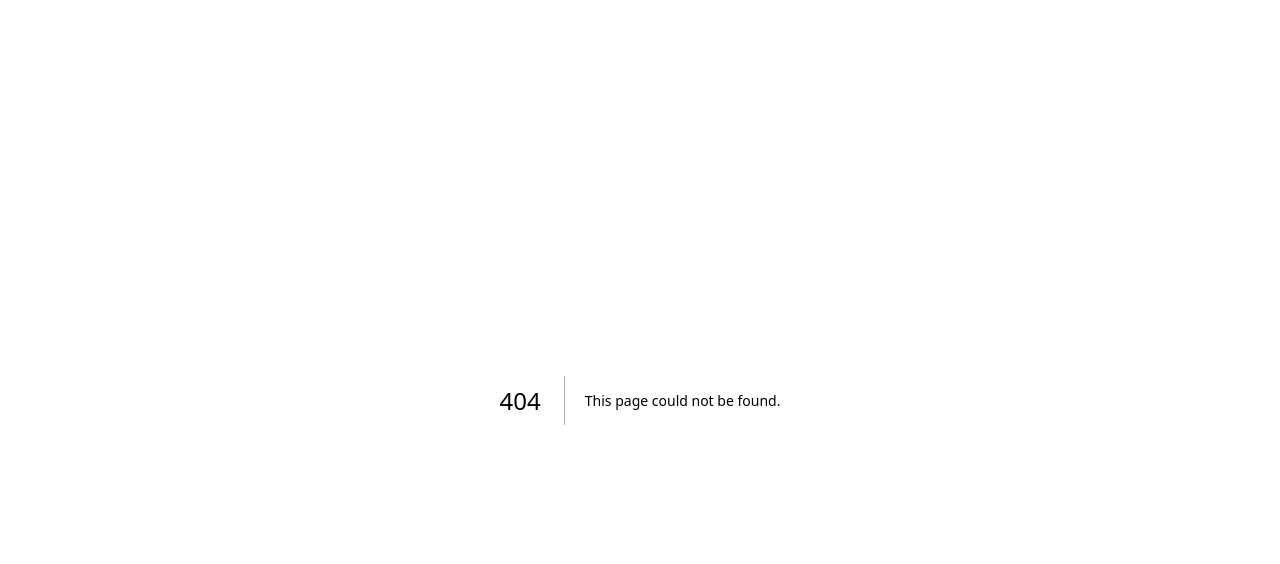
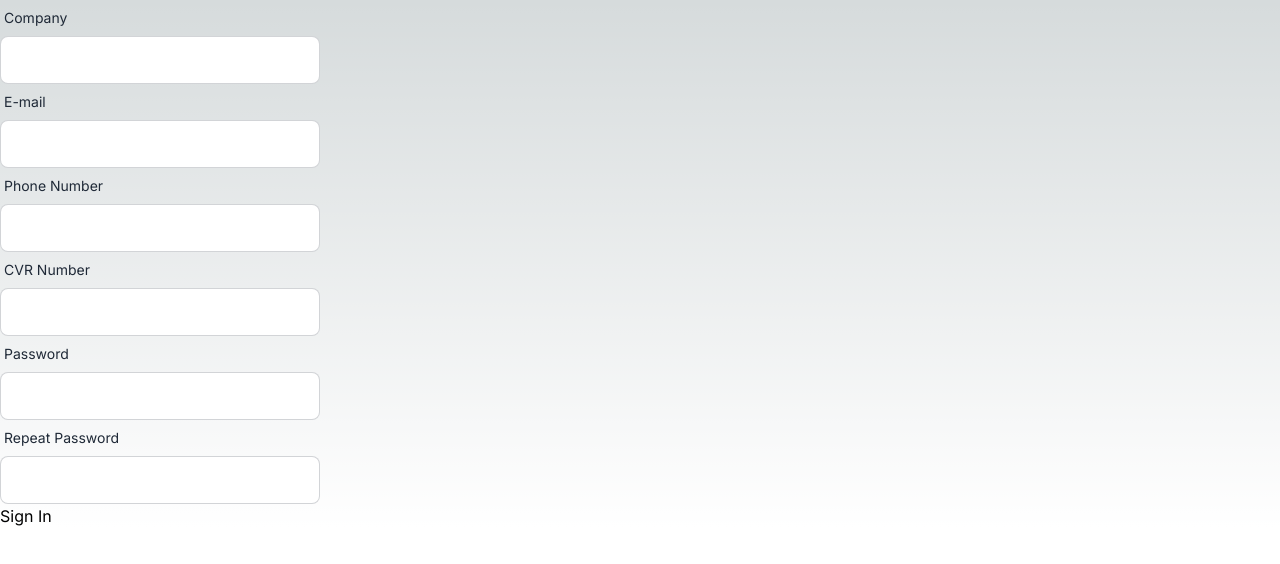
Before and after one commit to storgaard98/TooWoodToGo, a Next.js app in the folder nextjs-frontend/: page /signup in a window 1280 px wide. Before the commit this address had no page. Shown: the top 564 px of the page. Built offline with nearby package versions, Linux system fonts and the light colour scheme.

Commit message:
login med ikoner

```diff
--- /dev/null
+++ b/nextjs-frontend/app/LoginFormular.tsx
@@ -0,0 +1,30 @@
+import React from "react";
+
+const LoginFormular = () => {
+  return (
+    <>
+      <label className="form-control w-full max-w-xs">
+        <div className="label">
+          <span className="label-text">Company Mail</span>
+        </div>
+        <input
+          type="text"
+          //placeholder="Type here"
+          className="input input-bordered w-full max-w-xs"
+        />
+      </label>
+      <label className="form-control w-full max-w-xs">
+        <div className="label">
+          <span className="label-text">Password</span>
+        </div>
+        <input
+          type="password"
+          //placeholder="Type here"
+          className="input input-bordered w-full max-w-xs"
+        />
+      </label>
+    </>
+  );
+};
+
+export default LoginFormular;
--- /dev/null
+++ b/nextjs-frontend/app/SignUp.tsx
@@ -0,0 +1,80 @@
+import Link from "next/link";
+import React from "react";
+
+const signUp = () => {
+  return (
+    <>
+      <>
+        <label className="form-control w-full max-w-xs">
+          <div className="label">
+            <span className="label-text">Company</span>
+          </div>
+          <input
+            type="text"
+            //placeholder="Type here"
+            className="input input-bordered w-full max-w-xs"
+          />
+        </label>
+        <label className="form-control w-full max-w-xs">
+          <div className="label">
+            <span className="label-text">E-mail</span>
+          </div>
+          <input
+            type="email"
+            //placeholder="Type here"
+            className="input input-bordered w-full max-w-xs"
+          />
+        </label>
+        <label className="form-control w-full max-w-xs">
+          <div className="label">
+            <span className="label-text">Phone Number</span>
+          </div>
+          <input
+            type="tel"
+            //placeholder="Type here"
+            className="input input-bordered w-full max-w-xs"
+          />
+        </label>
+        <label className="form-control w-full max-w-xs">
+          <div className="label">
+            <span className="label-text">CVR Number</span>
+          </div>
+          <input
+            type="tel"
+            //placeholder="Type here"
+            className="input input-bordered w-full max-w-xs"
+          />
+        </label>
+        <label className="form-control w-full max-w-xs">
+          <div className="label">
+            <span className="label-text">Password</span>
+          </div>
+          <input
+            type="password"
+            //placeholder="Type here"
+            className="input input-bordered w-full max-w-xs"
+          />
+        </label>
+        <label className="form-control w-full max-w-xs">
+          <div className="label">
+            <span className="label-text">Repeat Password</span>
+          </div>
+          <input
+            type="password"
+            //placeholder="Type here"
+            className="input input-bordered w-full max-w-xs"
+          />
+        </label>
+      </>
+      <button type="submit" onClick={signUpButton}>
+        Sign In
+      </button>
+    </>
+  );
+};
+function signUpButton() {
+  //<Link href="./components/home"></Link>;
+  console.log("Click");
+}
+
+export default signUp;
--- /dev/null
+++ b/nextjs-frontend/app/components/LoginFormular.tsx
@@ -0,0 +1,55 @@
+import React from "react";
+
+const LoginFormular = () => {
+  return (
+    <>
+      <label className="form-control w-full max-w-xs">
+        <div className="label">
+          <span className="label-text text-white">Company Mail</span>
+        </div>
+        <div className="relative w-full max-w-xs">
+          <input
+            type="text"
+            //placeholder="Type here"
+            className="input w-full max-w-xs rounded-3px pr-8 pl-8"
+          />
+          <svg
+            xmlns="http://www.w3.org/2000/svg"
+            viewBox="0 0 16 16"
+            fill="currentColor"
+            className="absolute top-1/2 left-2 transform -translate-y-1/2 w-4 h-4 opacity-50"
+          >
+            <path d="M2.5 3A1.5 1.5 0 0 0 1 4.5v.793c.026.009.051.02.076.032L7.674 8.51c.206.1.446.1.652 0l6.598-3.185A.755.755 0 0 1 15 5.293V4.5A1.5 1.5 0 0 0 13.5 3h-11Z" />
+            <path d="M15 6.954 8.978 9.86a2.25 2.25 0 0 1-1.956 0L1 6.954V11.5A1.5 1.5 0 0 0 2.5 13h11a1.5 1.5 0 0 0 1.5-1.5V6.954Z" />
+          </svg>
+        </div>
+      </label>
+      <label className="form-control w-full max-w-xs">
+        <div className="label">
+          <span className="label-text text-white">Password</span>
+        </div>
+        <div className="relative w-full max-w-xs">
+          <input
+            type="password"
+            //placeholder="Type here"
+            className="input w-full max-w-xs rounded-3px pr-8 pl-8"
+          />
+          <svg
+            xmlns="http://www.w3.org/2000/svg"
+            viewBox="0 0 16 16"
+            fill="currentColor"
+            className="absolute top-1/2 left-2 transform -translate-y-1/2 w-4 h-4 opacity-50"
+          >
+            <path
+              fillRule="evenodd"
+              d="M14 6a4 4 0 0 1-4.899 3.899l-1.955 1.955a.5.5 0 0 1-.353.146H5v1.5a.5.5 0 0 1-.5.5h-2a.5.5 0 0 1-.5-.5v-2.293a.5.5 0 0 1 .146-.353l3.955-3.955A4 4 0 1 1 14 6Zm-4-2a.75.75 0 0 0 0 1.5.5.5 0 0 1 .5.5.75.75 0 0 0 1.5 0 2 2 0 0 0-2-2Z"
+              clipRule="evenodd"
+            />
+          </svg>
+        </div>
+      </label>
+    </>
+  );
+};
+
+export default LoginFormular;
--- /dev/null
+++ b/nextjs-frontend/app/components/home.tsx
@@ -0,0 +1,7 @@
+import React from "react";
+
+const home = () => {
+  return <div>Hey</div>;
+};
+
+export default home;
--- a/nextjs-frontend/app/layout.tsx
+++ b/nextjs-frontend/app/layout.tsx
@@ -1,6 +1,7 @@
 import type { Metadata } from "next";
 import { Inter } from "next/font/google";
 import "./globals.css";
+import React from "react";
 
 const inter = Inter({ subsets: ["latin"] });
 
--- /dev/null
+++ b/nextjs-frontend/app/login/login.tsx
@@ -0,0 +1,16 @@
+import React from "react";
+import LoginFormular from "../LoginFormular";
+import Link from "next/link";
+import SignUp from "../signup/page";
+const login = () => {
+  return (
+    <div>
+      <LoginFormular />
+      <Link href="./SignUp">
+        Aren&rsquo;t you signed up yet? <b>Sign in</b>
+      </Link>
+    </div>
+  );
+};
+
+export default login;
--- a/nextjs-frontend/app/page.tsx
+++ b/nextjs-frontend/app/page.tsx
@@ -1,15 +1,14 @@
 "use client";
 // pages/index.tsx
 import React from "react";
-import LoginFormula from "./components/loginFormula";
+import LoginFormula from "./components/LoginFormular";
 import Link from "next/link";
-
 
 const nodeUrl = process.env.NEXT_PUBLIC_NODE_URL;
 
 const loginPage = () => {
   return (
-   <div>
+    <div className="bg-stark-orange">
       <LoginFormula />
       <Link href="./SignUp">
         Aren&rsquo;t you signed up yet? <b>Sign in</b>
--- /dev/null
+++ b/nextjs-frontend/app/signup/page.tsx
@@ -0,0 +1,80 @@
+import Link from "next/link";
+import React from "react";
+
+const signUp = () => {
+  return (
+    <>
+      <>
+        <label className="form-control w-full max-w-xs">
+          <div className="label">
+            <span className="label-text">Company</span>
+          </div>
+          <input
+            type="text"
+            //placeholder="Type here"
+            className="input input-bordered w-full max-w-xs"
+          />
+        </label>
+        <label className="form-control w-full max-w-xs">
+          <div className="label">
+            <span className="label-text">E-mail</span>
+          </div>
+          <input
+            type="email"
+            //placeholder="Type here"
+            className="input input-bordered w-full max-w-xs"
+          />
+        </label>
+        <label className="form-control w-full max-w-xs">
+          <div className="label">
+            <span className="label-text">Phone Number</span>
+          </div>
+          <input
+            type="tel"
+            //placeholder="Type here"
+            className="input input-bordered w-full max-w-xs"
+          />
+        </label>
+        <label className="form-control w-full max-w-xs">
+          <div className="label">
+            <span className="label-text">CVR Number</span>
+          </div>
+          <input
+            type="tel"
+            //placeholder="Type here"
+            className="input input-bordered w-full max-w-xs"
+          />
+        </label>
+        <label className="form-control w-full max-w-xs">
+          <div className="label">
+            <span className="label-text">Password</span>
+          </div>
+          <input
+            type="password"
+            //placeholder="Type here"
+            className="input input-bordered w-full max-w-xs"
+          />
+        </label>
+        <label className="form-control w-full max-w-xs">
+          <div className="label">
+            <span className="label-text">Repeat Password</span>
+          </div>
+          <input
+            type="password"
+            //placeholder="Type here"
+            className="input input-bordered w-full max-w-xs"
+          />
+        </label>
+      </>
+      <button type="submit" onClick={signUpButton}>
+        Sign In
+      </button>
+    </>
+  );
+};
+function signUpButton() {
+  //<Link href="./components/home"></Link>;
+  console.log("Click");
+}
+
+export default signUp;
--- a/nextjs-frontend/tailwind.config.ts
+++ b/nextjs-frontend/tailwind.config.ts
@@ -8,6 +8,13 @@
   ],
   theme: {
     extend: {
+      colors: {
+        "stark-orange": "#F5821E"
+      },
+      borderRadius: {
+        "3px": "3px"
+      },
+
       backgroundImage: {
         "gradient-radial": "radial-gradient(var(--tw-gradient-stops))",
         "gradient-conic":
```
Also changed, not shown: 1 other file (tests, documents, lock files or other folders).
